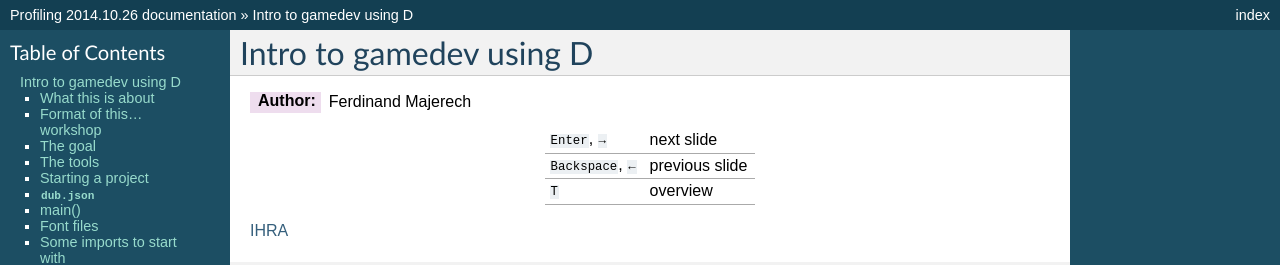
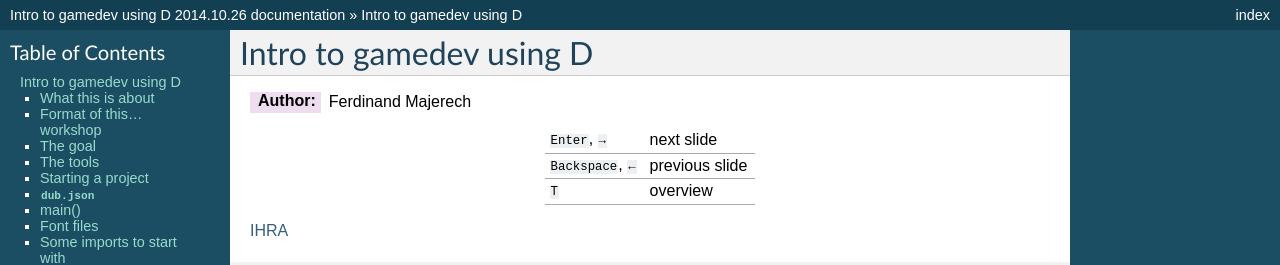
Before and after one commit to kiith-sa/d-gamedev-intro, a Sphinx documentation site: the page built from slides/source/index.rst, in a window 1280 px wide and 900 px high. Shown: the top 265 px of the window. Built offline with Sphinx 7.4.7, drawn with Linux system fonts in a browser that asks for light colours; formulas are drawn with MathJax 3; some of the changed text lies outside the part shown.

Commit message:
Minor fixes.

```diff
--- a/slides/source/conf.py
+++ b/slides/source/conf.py
@@ -43,7 +43,7 @@ source_suffix = '.rst'
 master_doc = 'index'
 
 # General information about the project.
-project = u'Profiling'
+project = u'Intro to gamedev using D'
 copyright = u'2014, Ferdinand Majerech'
 
 # The version info for the project you're documenting, acts as replacement for
@@ -167,7 +167,7 @@ html_static_path = ['_static']
 #html_file_suffix = None
 
 # Output file base name for HTML help builder.
-htmlhelp_basename = 'Profiling'
+htmlhelp_basename = 'Intro to gamedev using D'
 
 
 # -- Options for LaTeX output --------------------------------------------------
@@ -186,7 +186,7 @@ latex_elements = {
 # Grouping the document tree into LaTeX files. List of tuples
 # (source start file, target name, title, author, documentclass [howto/manual]).
 latex_documents = [
-  ('index', 'profiling.tex', u'Profiling',
+  ('index', 'profiling.tex', u'Intro to gamedev using D',
    u'Ferdinand Majerech', 'manual'),
 ]
 
@@ -216,7 +216,7 @@ latex_documents = [
 # One entry per manual page. List of tuples
 # (source start file, name, description, authors, manual section).
 man_pages = [
-    ('index', 'profiling', u'Profiling',
+    ('index', 'profiling', u'Intro to gamedev using D',
      [u'Ferdinand Majerech'], 1)
 ]
 
@@ -230,8 +230,8 @@ man_pages = [
 # (source start file, target name, title, author,
 #  dir menu entry, description, category)
 texinfo_documents = [
-  ('index', 'Profiling', u'Profiling',
-   u'Ferdinand Majerech', 'Profiling', 'One line description of project.',
+  ('index', 'Intro to gamedev using D', u'Intro to gamedev using D',
+   u'Ferdinand Majerech', 'Intro to gamedev using D', 'One line description of project.',
    'Miscellaneous'),
 ]
 
```
Also changed, not shown: 8 other files.
